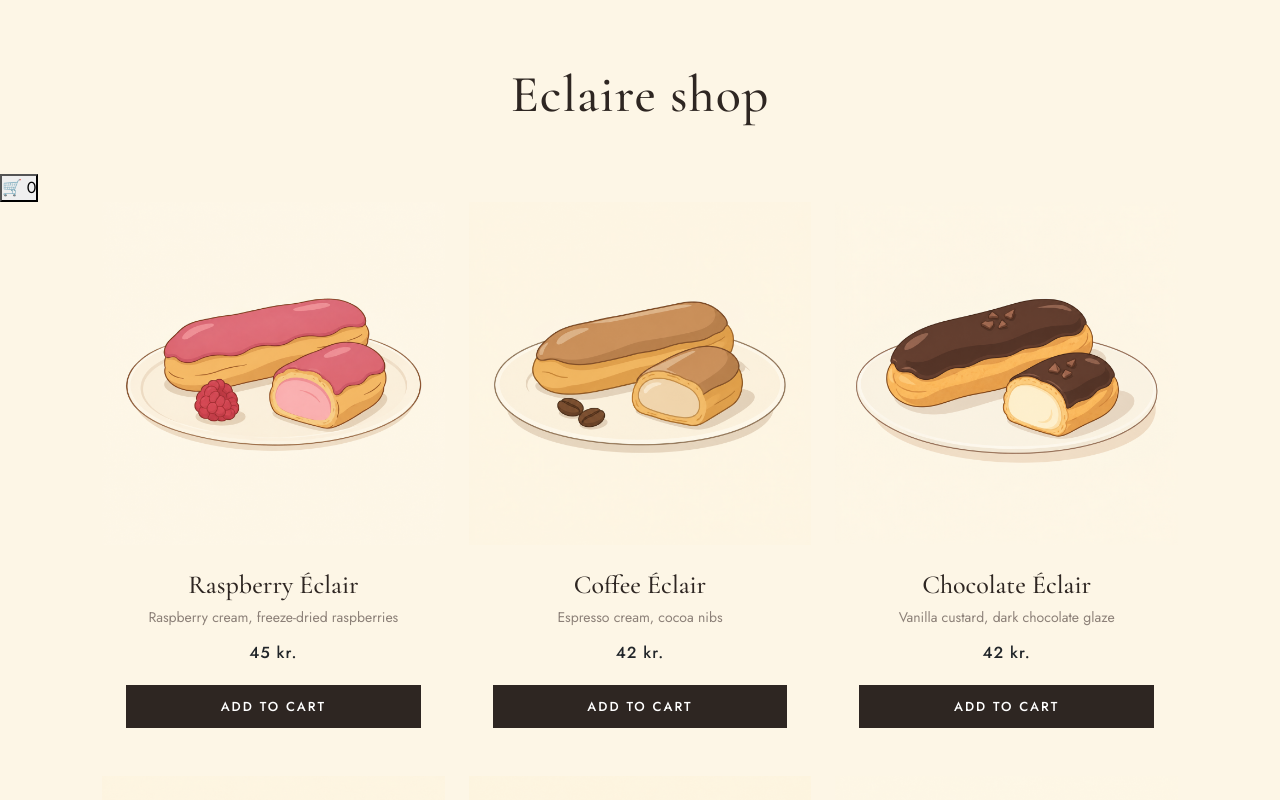
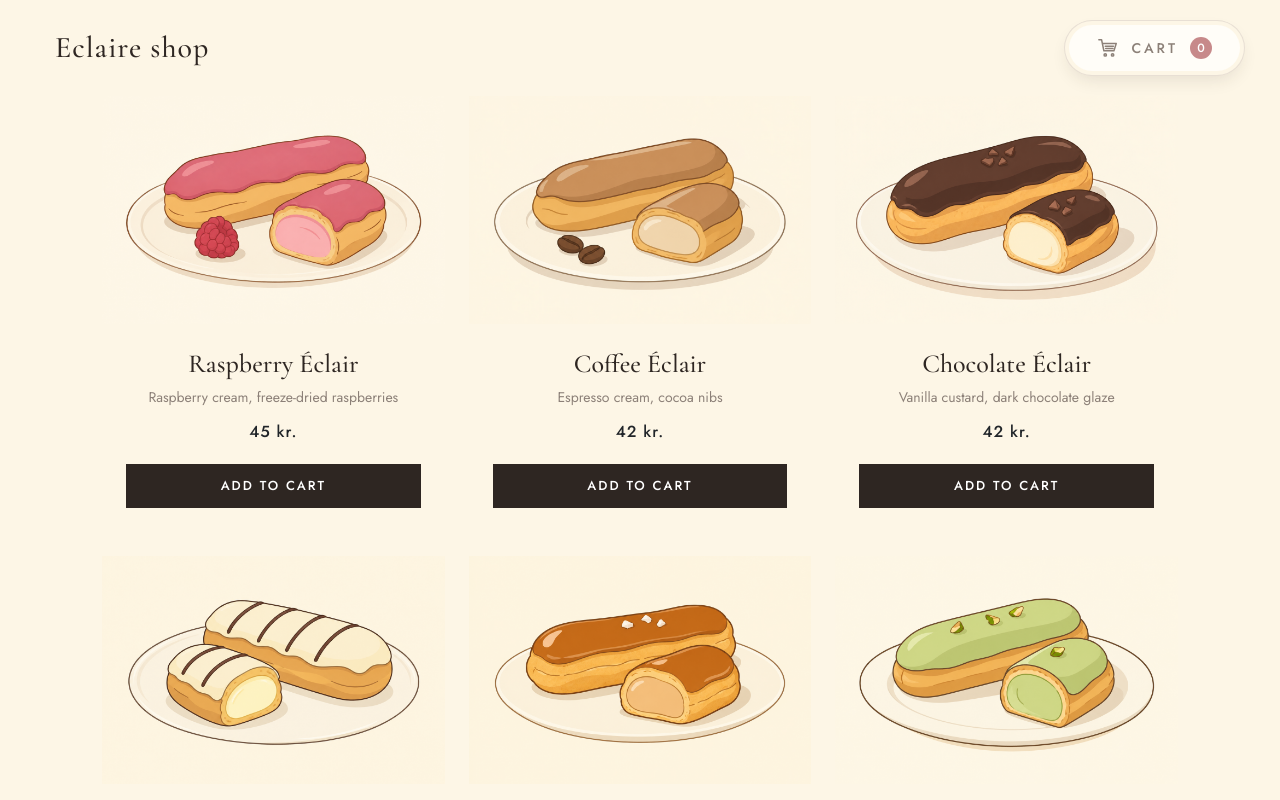
Before and after one commit to katerynamois/redux-cake-cart, a React (Create React App) app: page / in a window 1280 px wide. Shown: the top 800 px of the page. Built offline with nearby package versions, Linux system fonts and the light colour scheme.

Commit message:
Move cart into navbar dropdown

```diff
--- a/src/app.css
+++ b/src/app.css
@@ -51,7 +51,91 @@ h2 {
   font-weight: 500;
 }
 
+.navbar-shop{
+  display: flex;
+  justify-content: space-between;
+  align-items: center;
+  position: sticky;
+  top: 0;
+  z-index: 10;
+  padding: 15px 40px;
+  background: var(--cream);
+}
 
+.logo{
+  font-size: 30px;
+  margin: 15px;
+}
+
+.cart-button {
+  display: inline-flex;
+  align-items: center;
+  gap: 12px;
+  padding: 12px 28px;
+  border: none;
+  border-radius: 999px;
+  background-color: #fffdf8;
+  color: var(--muted);
+  font-family: 'Jost', sans-serif;
+  font-size: 14px;
+  font-weight: 500;
+  letter-spacing: 3px;
+  text-transform: uppercase;
+  cursor: pointer;
+  /* inner ring, outer ring, soft drop shadow */
+  box-shadow:
+    0 0 0 4px var(--cream),
+    0 0 0 5px var(--line),
+    0 8px 18px rgba(46, 38, 34, 0.12);
+  transition: color 0.3s ease, box-shadow 0.3s ease;
+}
+
+.cart-button:hover {
+  color: var(--ink);
+  box-shadow:
+    0 0 0 4px var(--cream),
+    0 0 0 5px var(--rose),
+    0 10px 22px rgba(46, 38, 34, 0.16);
+}
+
+.cart-icon {
+  width: 22px;
+  height: 22px;
+  fill: none;
+  stroke: currentColor;
+  stroke-width: 1.6;
+  stroke-linecap: round;
+  stroke-linejoin: round;
+}
+
+.cart-count {
+  display: inline-flex;
+  justify-content: center;
+  align-items: center;
+  width: 22px;
+  height: 22px;
+  border-radius: 50%;
+  background-color: var(--rose);
+  color: #fff;
+  font-size: 12px;
+  font-weight: 500;
+  letter-spacing: 0;
+}
+
+.cart-wrapper {
+  position: relative;
+}
+
+.cart-dropdown {
+  position: absolute;
+  top: calc(100% + 16px);
+  right: 0;
+  width: 90vw;
+  max-width: 380px;
+  max-height: 70vh;
+  overflow-y: auto;
+  box-shadow: 0 16px 40px rgba(46, 38, 34, 0.16);
+}
 
 /* Product cards */
 .card {
@@ -68,7 +152,7 @@ h2 {
 
 .cake-image {
   width: 100%;
-  aspect-ratio: 1 / 1;
+  aspect-ratio: 3 / 2;
   object-fit: cover;
   display: block;
   transition: transform 0.6s ease;
@@ -122,9 +206,8 @@ h2 {
 
 /* Cart */
 .cart {
-  background: var(--paper);
-  max-width: 640px;
-  margin: 0 auto;
+  background: #fffdf8;
+  border: 1px solid var(--line) !important;
 }
 
 .cart:hover {
@@ -234,4 +317,22 @@ h2 {
   .cart .card-body {
     padding: 20px;
   }
+
+  .navbar-shop {
+    padding: 12px 16px;
+  }
+
+  .logo {
+    font-size: 24px;
+    margin: 0;
+  }
+
+  .cart-button {
+    padding: 10px 18px;
+    letter-spacing: 2px;
+  }
+
+  .cart-dropdown {
+    width: calc(100vw - 32px);
+  }
 }
--- a/src/componets/Cart.js
+++ b/src/componets/Cart.js
@@ -7,7 +7,7 @@ const Cart = () => {
   const cart = useSelector(state => state);
 
   return (
-    <div className="card cart mb-5">
+    <div className="card cart">
       <div className="card-header">
         <h2 className="mb-0">Shopping Cart</h2>
       </div>
--- a/src/componets/Navbar.js
+++ b/src/componets/Navbar.js
@@ -11,8 +11,14 @@ const Navbar = () => {
          <h1 className="logo">Eclaire shop</h1>
         <div className="cart-wrapper">
             <button className="cart-button" onClick={() => setIsOpen(!isOpen)}>
-            🛒 <span className="cart-count">{totalItems}</span>
-
+                <svg className="cart-icon" viewBox="0 0 24 24" aria-hidden="true">
+                    <path d="M2 3h3l2.5 12h11L21 7H6.2" />
+                    <path d="M9 10h9M9.5 12.5h8" />
+                    <circle cx="9" cy="19.5" r="1.3" />
+                    <circle cx="17" cy="19.5" r="1.3" />
+                </svg>
+                <span>Cart</span>
+                <span className="cart-count">{totalItems}</span>
             </button>
 
             {isOpen && (
```
